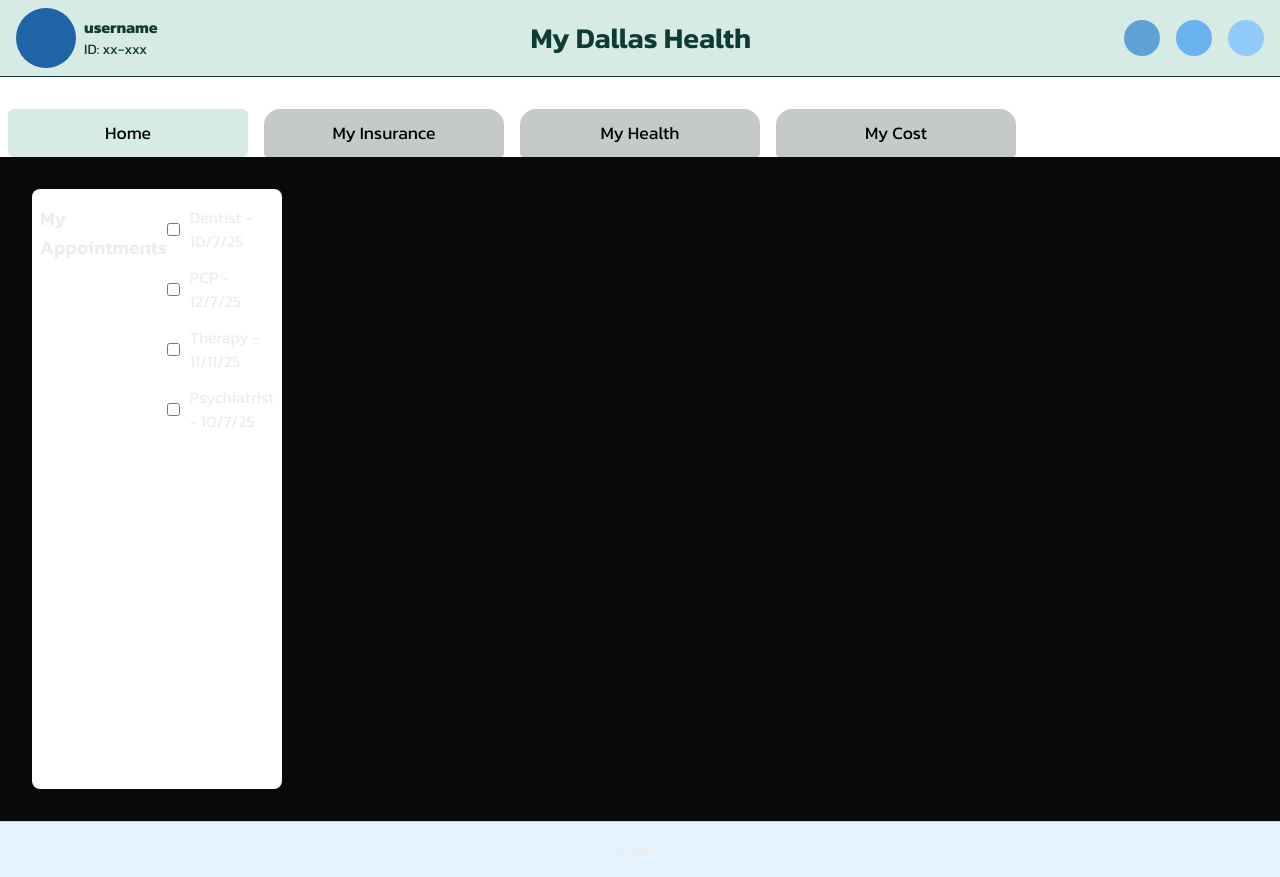
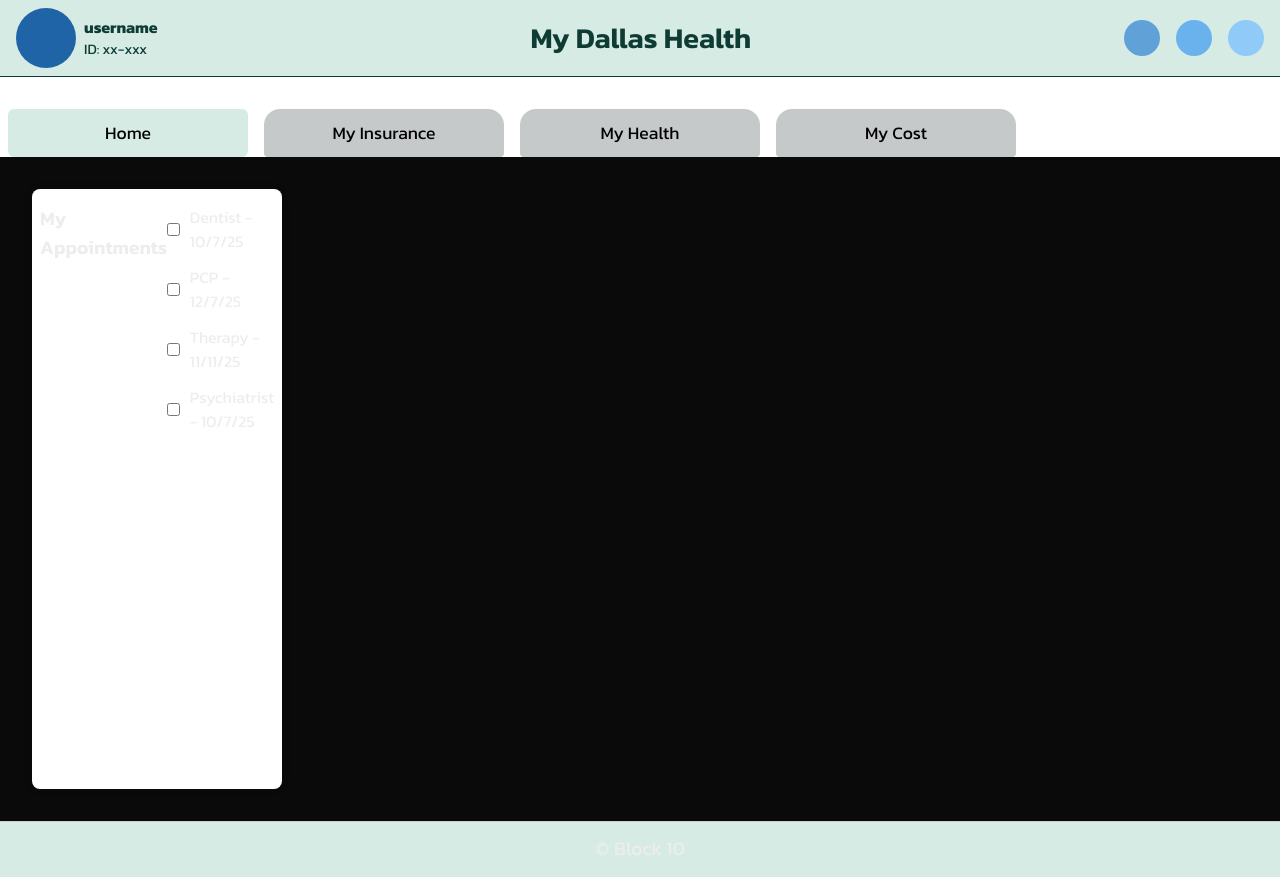
Before and after one commit to Steezzee/dallashealthcare, a Next.js app: page / in a window 1280 px wide. Built offline with nearby package versions, Linux system fonts and the light colour scheme.

Commit message:
Update Footer.module.css
changed background color of footer

```diff
--- a/app/_components/Footer/Footer.module.css
+++ b/app/_components/Footer/Footer.module.css
@@ -2,7 +2,7 @@
     display: flex;
     align-items: center;
     justify-content: center;
-    background-color: #e3f2fd;
+    background-color: #D5EBE3;
     padding: 0 1.5rem;
     border-top: 1px solid #ccc;
     height: 56px;
```
